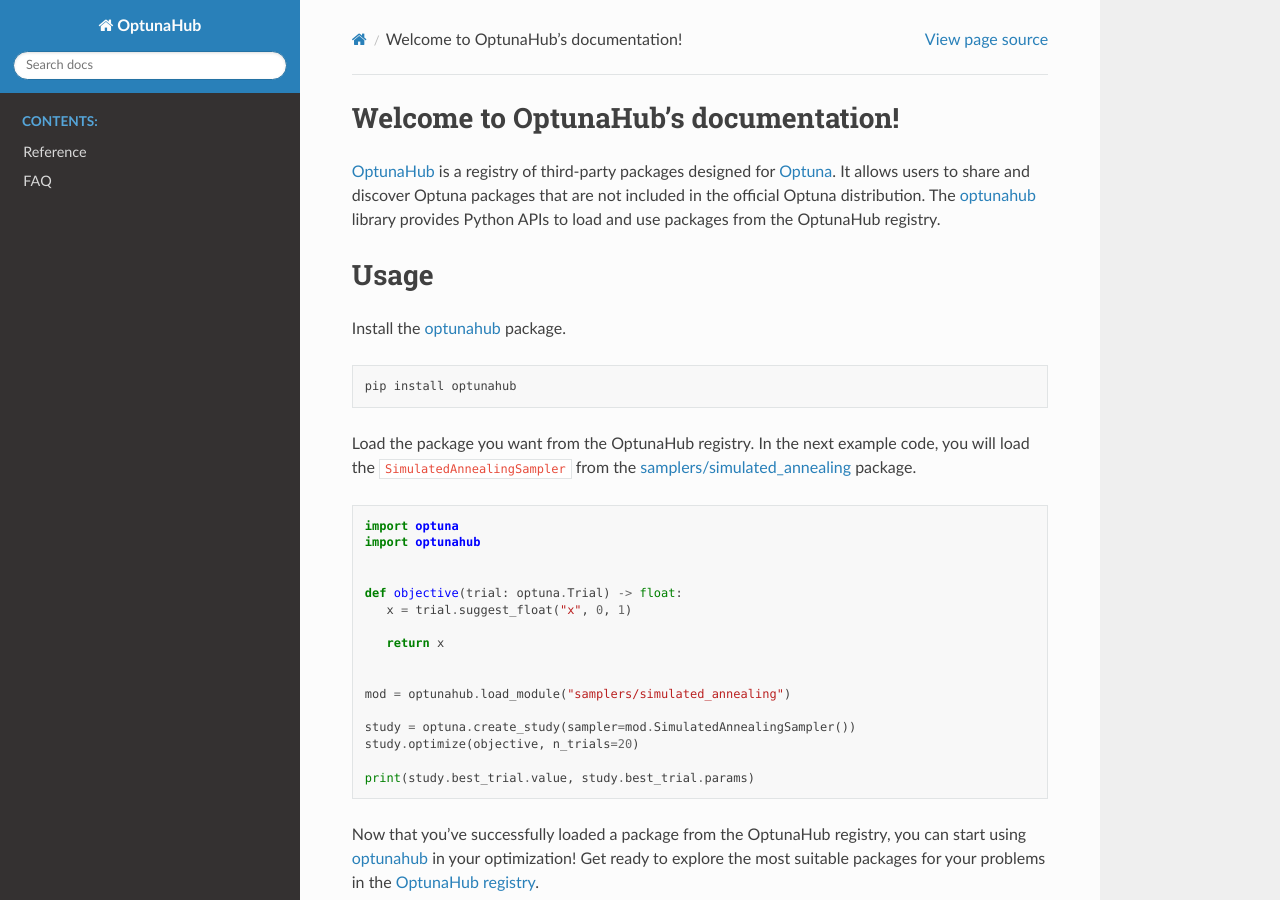
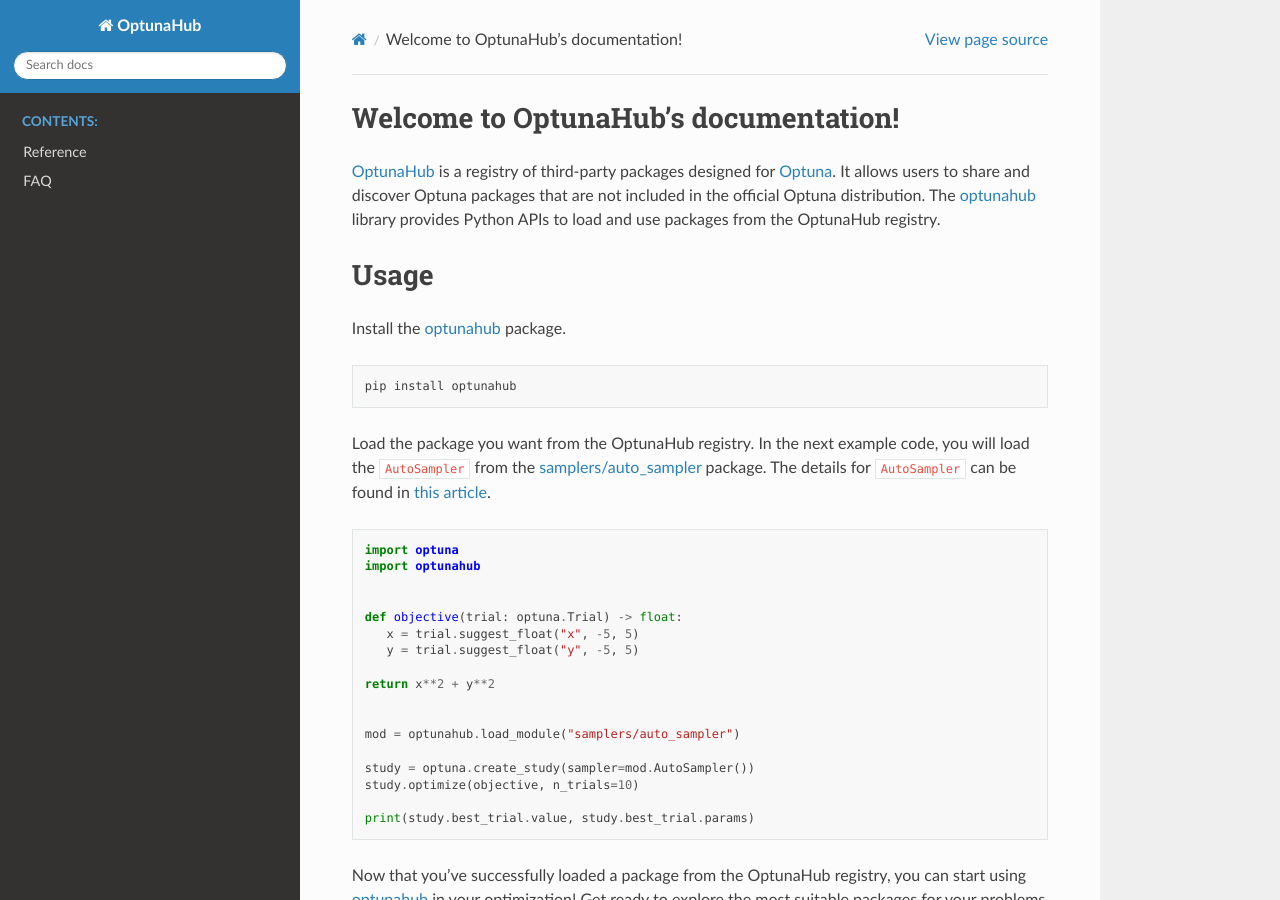
Before and after one commit to optuna/optunahub, a Sphinx documentation site: the page built from docs/source/index.rst, in a window 1280 px wide and 900 px high. Built offline with Sphinx 7.4.7 and the Read the Docs theme 3.1.0, drawn with Linux system fonts in a browser that asks for light colours.

Commit message:
Update example to AutoSampler

```diff
--- a/docs/source/index.rst
+++ b/docs/source/index.rst
@@ -15,7 +15,8 @@
 
       pip install optunahub
 
-Load the package you want from the OptunaHub registry. In the next example code, you will load the ``SimulatedAnnealingSampler`` from the `samplers/simulated_annealing <https://hub.optuna.org/samplers/simulated_annealing/>`__ package.
+Load the package you want from the OptunaHub registry. In the next example code, you will load the ``AutoSampler`` from the `samplers/auto_sampler <https://hub.optuna.org/samplers/auto_sampler/>`__ package.
+The details for ``AutoSampler`` can be found in `this article <https://medium.com/optuna/autosampler-automatic-selection-of-optimization-algorithms-in-optuna-1443875fd8f9>`__.
 
 .. code-block:: python
 
@@ -24,15 +25,16 @@
 
 
    def objective(trial: optuna.Trial) -> float:
-      x = trial.suggest_float("x", 0, 1)
+      x = trial.suggest_float("x", -5, 5)
+      y = trial.suggest_float("y", -5, 5)
 
-      return x
+   return x**2 + y**2
 
 
-   mod = optunahub.load_module("samplers/simulated_annealing")
+   mod = optunahub.load_module("samplers/auto_sampler")
 
-   study = optuna.create_study(sampler=mod.SimulatedAnnealingSampler())
-   study.optimize(objective, n_trials=20)
+   study = optuna.create_study(sampler=mod.AutoSampler())
+   study.optimize(objective, n_trials=10)
 
    print(study.best_trial.value, study.best_trial.params)
 
```
